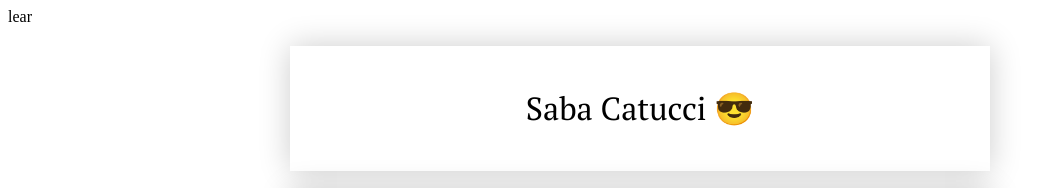
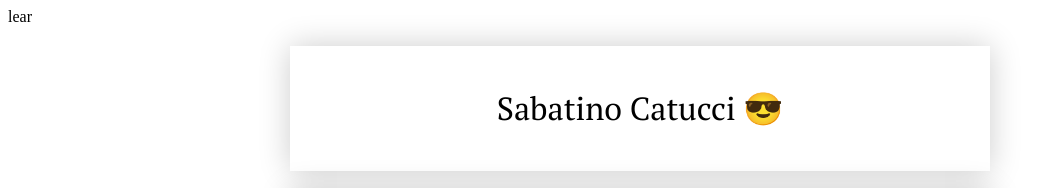
Before and after one commit to SC-GitHubster/profile, a plain HTML site: page index.html in a window 1280 px wide. Shown: the top 188 px of the page, without its empty margins (0-1056 px from the left). Drawn offline with Linux system fonts and the light colour scheme.

Commit message:
Update name

```diff
--- a/index.html
+++ b/index.html
@@ -14,7 +14,7 @@ lear<!DOCTYPE html>
   <body>
     <div class="container">
     <div class="card-white">
-     <h1>Saba Catucci 😎</h1>
+     <h1>Sabatino Catucci 😎</h1>
     </div>
 
     <div class="card-white">
```
